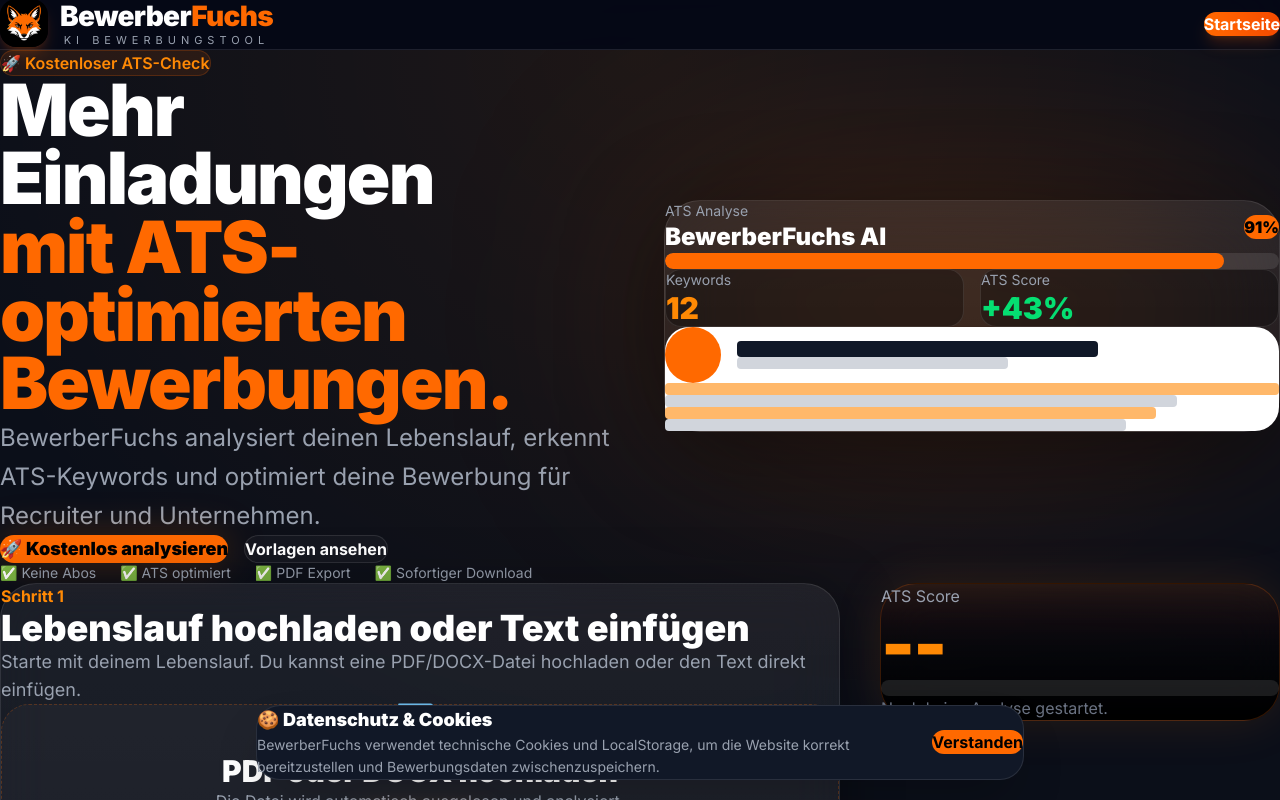
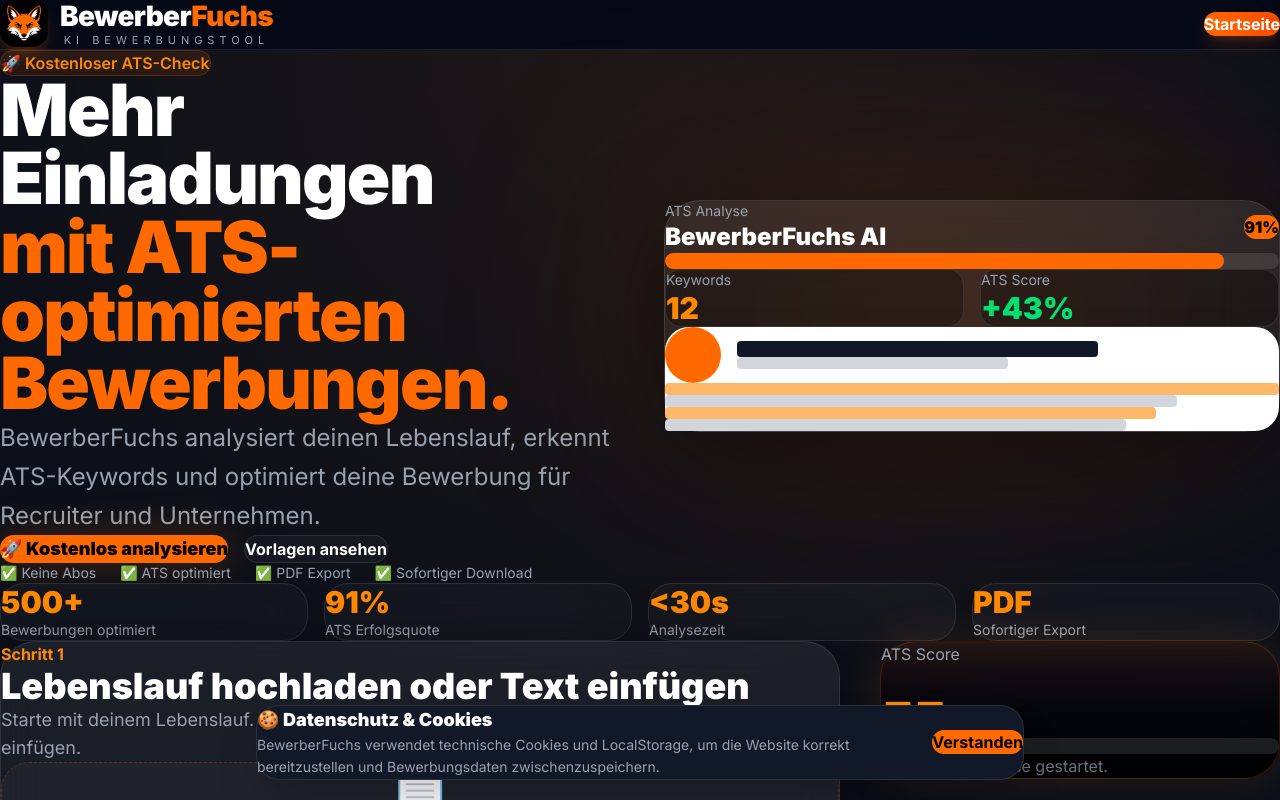
Before and after one commit to steadfastfighter-ui/bewerberfuchs-1, a React (Vite) app in the folder frontend/: page / in a window 1280 px wide. Both pictures are taken after a click on the button "Starten". Shown: the top 800 px of the page. Built offline with nearby package versions, Linux system fonts and the light colour scheme.

Commit message:
add trust stats section

```diff
--- a/frontend/src/Dashboard.jsx
+++ b/frontend/src/Dashboard.jsx
@@ -361,7 +361,45 @@ export default function Dashboard({
   </div>
 
 </div>
+  <div className="grid grid-cols-2 md:grid-cols-4 gap-4 mb-10">
 
+  <div className="rounded-3xl border border-white/10 bg-white/[0.03] p-5 backdrop-blur-xl">
+    <div className="text-3xl font-black text-orange-400 mb-2">
+      500+
+    </div>
+    <p className="text-gray-400 text-sm">
+      Bewerbungen optimiert
+    </p>
+  </div>
+
+  <div className="rounded-3xl border border-white/10 bg-white/[0.03] p-5 backdrop-blur-xl">
+    <div className="text-3xl font-black text-orange-400 mb-2">
+      91%
+    </div>
+    <p className="text-gray-400 text-sm">
+      ATS Erfolgsquote
+    </p>
+  </div>
+
+  <div className="rounded-3xl border border-white/10 bg-white/[0.03] p-5 backdrop-blur-xl">
+    <div className="text-3xl font-black text-orange-400 mb-2">
+      &lt;30s
+    </div>
+    <p className="text-gray-400 text-sm">
+      Analysezeit
+    </p>
+  </div>
+
+  <div className="rounded-3xl border border-white/10 bg-white/[0.03] p-5 backdrop-blur-xl">
+    <div className="text-3xl font-black text-orange-400 mb-2">
+      PDF
+    </div>
+    <p className="text-gray-400 text-sm">
+      Sofortiger Export
+    </p>
+  </div>
+
+</div>
 <div className="grid lg:grid-cols-3 gap-8 md:gap-10 items-start">
             <div className={`lg:col-span-2 ${cardClass}`}>
               <div className="mb-6">
```
